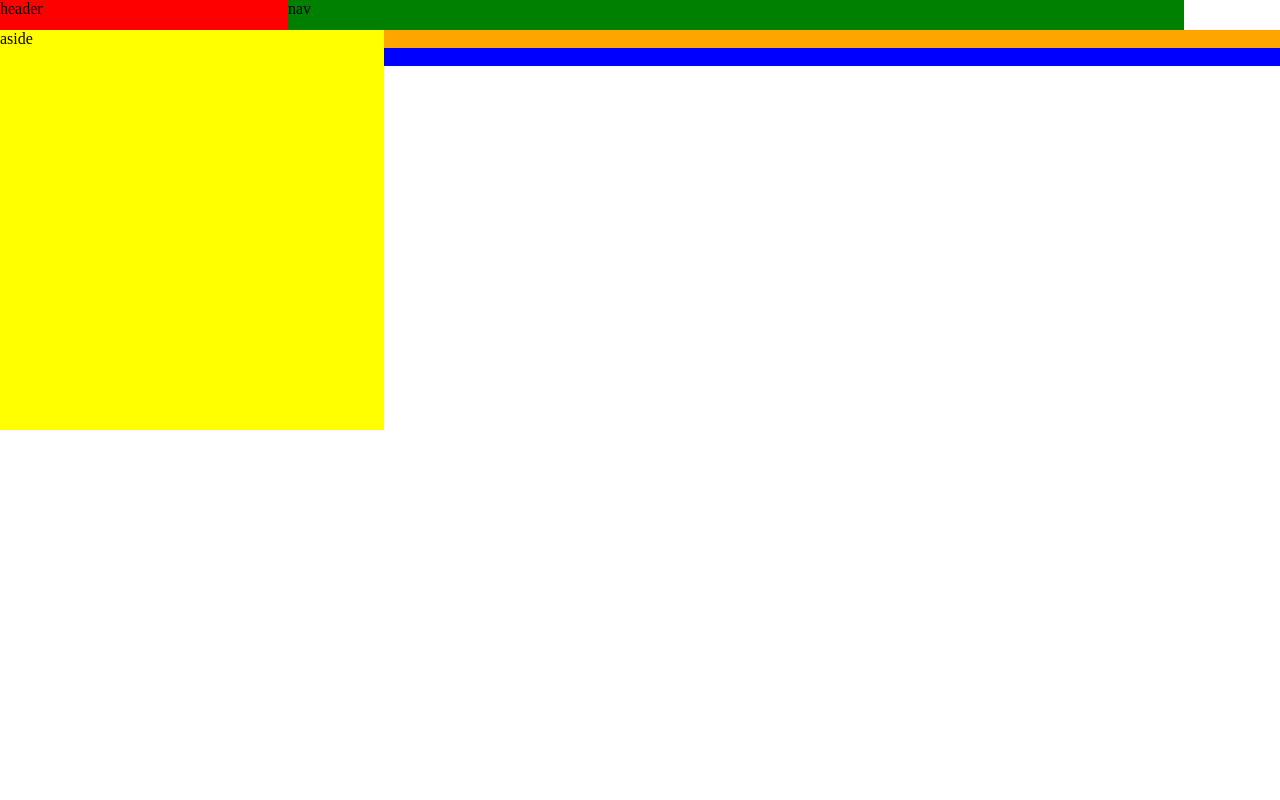
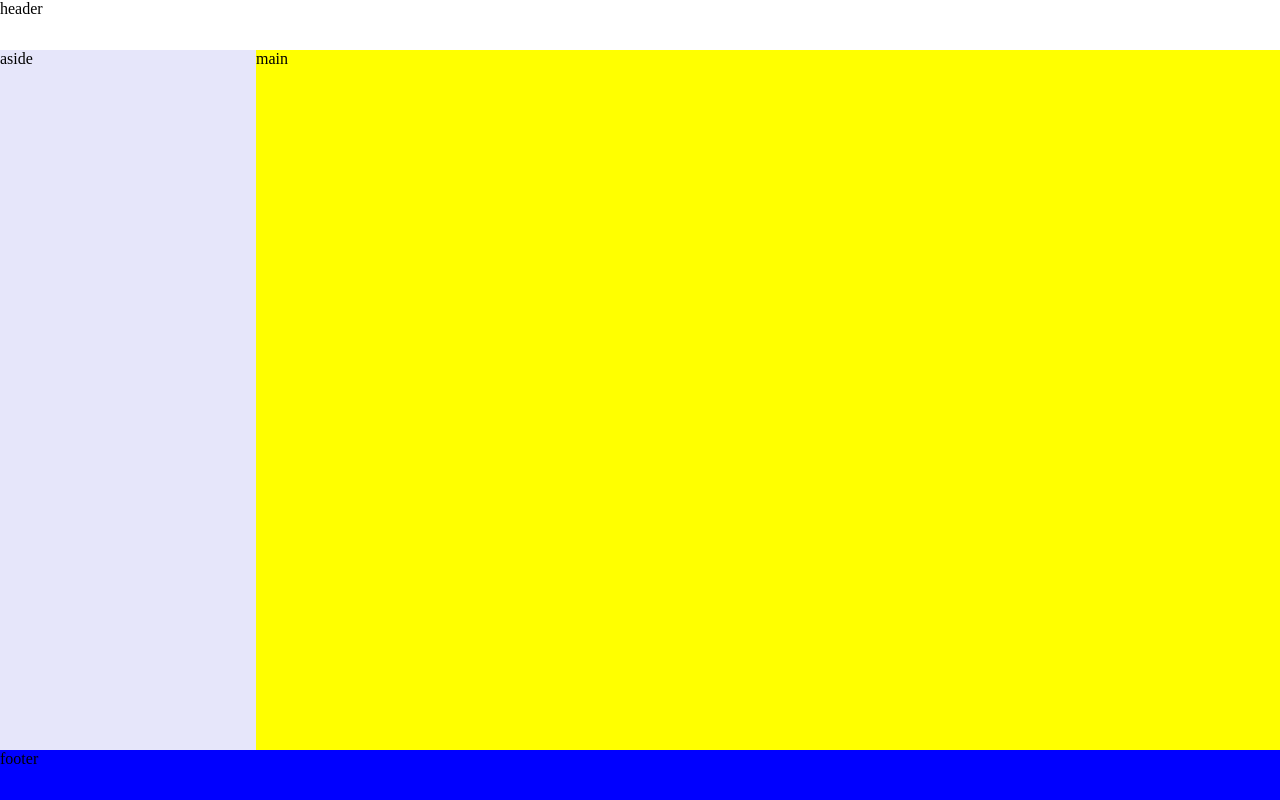
Before and after one commit to WizardMigue/Repaso, a plain HTML site: page Repaso/Index.html in a window 1280 px wide. Drawn offline with Linux system fonts and the light colour scheme.

Commit message:
cambios media

```diff
--- a/Repaso/style.css
+++ b/Repaso/style.css
@@ -3,32 +3,86 @@
     box-sizing: border-box;
 }
 
-header{
-    position: absolute;
-    height: 30px;
-    width: 30%;
-    background-color: red;
+header, nav{
+    height: 50px;
+
 }
 
-nav{
-    position: relative;
-    height: 30px;
-    width: 70%;
-    left: 288px;
-    background-color: green;
+footer{
+    display: none;
+}
+
+main{
+    background-color: khaki;
+    min-height: calc(100vh - 150px);
 }
 
 aside{
-    position: absolute;
-    height: 400px;
-    width: 30%;
-    background-color: yellow;
-}
-
-main{
-    background-color: orange;
+    background-color: lavender;
+    min-height: 50px;
 }
 
 footer{
     background-color: blue;
 }
+
+@media (min-width: 480px){
+    header, nav{
+        height: 50px;
+        display: inline-block;
+    }
+
+    header{
+        width: 30%;
+    }
+    nav{
+        width: 70%;
+    }
+
+    aside{
+        width: 30%;
+        display: inline-block;
+        vertical-align: top;
+        min-height: calc(100vh - 50px);
+    }
+
+    main{
+        position: absolute;
+        display: inline-block;
+        width: 70%;
+        min-height: calc(100vh - 50px);
+        background-color: yellow;
+    }
+}
+
+@media (min-width: 800px){
+    header{
+        width: 100%;
+        height: 50px;
+    }
+    nav, aside, main{
+        top: 50px;
+        min-height: calc(100vh - 100px);
+        position: absolute;
+    }
+    aside{
+        left: 0;
+        width: 20%;
+    }
+    nav{
+        right: 0;
+        width: 20%;
+    }
+    main{
+        left: 20%;
+        width: 80%;
+    }
+    footer{
+        display: block;
+        position: absolute;
+        bottom: 0;
+        height: 50px;
+        width: 100%;
+    }
+
+}
```
